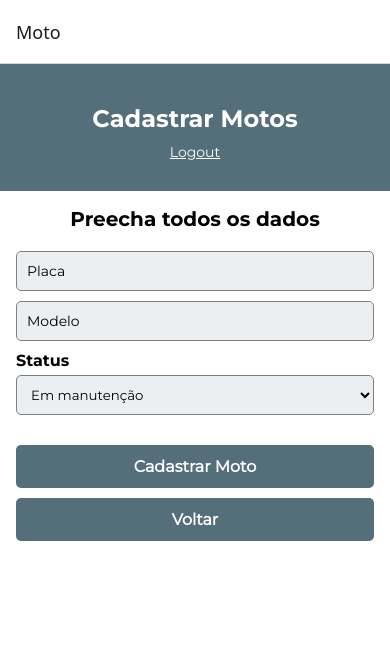
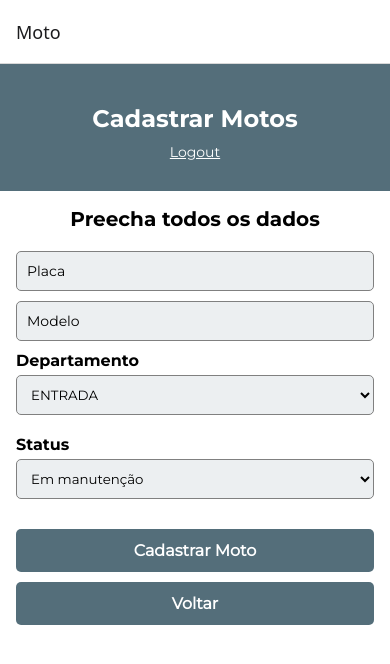
Before and after one commit to mototrack-challenge/mototrack-frontend-mobile, a React Native app: screen /Moto in a window 390 px wide. Shown: the top 664 px of the page. Built offline with nearby package versions, Linux system fonts and the light colour scheme.

Commit message:
Adicioando o input de departamento ao formulario de cadastro de motos

```diff
--- a/src/screens/RegisterMotoScreen.tsx
+++ b/src/screens/RegisterMotoScreen.tsx
@@ -9,12 +9,18 @@ import { useNavigation } from '@react-navigation/native';
 import Header from '../components/Header';
 import { useFonts } from 'expo-font';
 
+type Movimentacao = {
+  departamento: string;
+  horario: string;
+};
+
 type Moto = {
   id_moto: number;
   placa: string;
   modelo: string;
   status: string;
-  movimentacoes: string[];
+  departamento: string;
+  movimentacoes: Movimentacao[];
 };
 
 type NavigationProp = NativeStackNavigationProp<RootStackParamList>;
@@ -32,6 +38,7 @@ const RegisterMotoScreen = () => {
   const [placa, setPlaca] = useState('');
   const [modelo, setModelo] = useState('');
   const [status, setStatus] = useState('Em manutenção');
+  const [departamento, setDepartamento] = useState('ENTRADA');
   const [motos, setMotos] = useState<Moto[]>([]);
   const [nextId, setNextId] = useState(1);
     const [mensageError, setMensageError] = useState<string>('');
@@ -72,7 +79,11 @@ const RegisterMotoScreen = () => {
       placa,
       modelo,
       status,
-      movimentacoes: [],
+      departamento,
+      movimentacoes: [{
+        departamento,
+        horario: new Date().toLocaleString()
+      }],
     };
 
     const updatedMotos = [...motos, novaMoto];
@@ -81,6 +92,7 @@ const RegisterMotoScreen = () => {
     setPlaca('');
     setModelo('');
     setStatus('Em manutenção');
+    setDepartamento('ENTRADA');
 
     await AsyncStorage.setItem(STORAGE_KEY, JSON.stringify(updatedMotos));
     SetMensageSucess('Moto cadastrada com sucesso!');
@@ -106,6 +118,19 @@ const RegisterMotoScreen = () => {
         value={modelo}
         onChangeText={setModelo}
       />
+
+      <Text style={[styles.label, { fontFamily: 'MontserratBold' }]}>Departamento</Text>
+      <Picker
+        selectedValue={departamento}
+        onValueChange={(itemValue) => setDepartamento(itemValue)}
+        style={[styles.picker, { fontFamily: 'MontserratRegular' }]}
+      >
+        <Picker.Item label="ENTRADA" value="ENTRADA" />
+        <Picker.Item label="AVALIAÇÃO" value="AVALIAÇÃO" />
+        <Picker.Item label="MANUTENÇÃO" value="MANUTENÇÃO" />
+        <Picker.Item label="PRONTA PARA USO" value="PRONTA PARA USO" />
+        <Picker.Item label="SAÍDA" value="SAÍDA" />
+      </Picker>
 
       <Text style={[styles.label, { fontFamily: 'MontserratBold' }]}>Status</Text>
       <Picker
```
